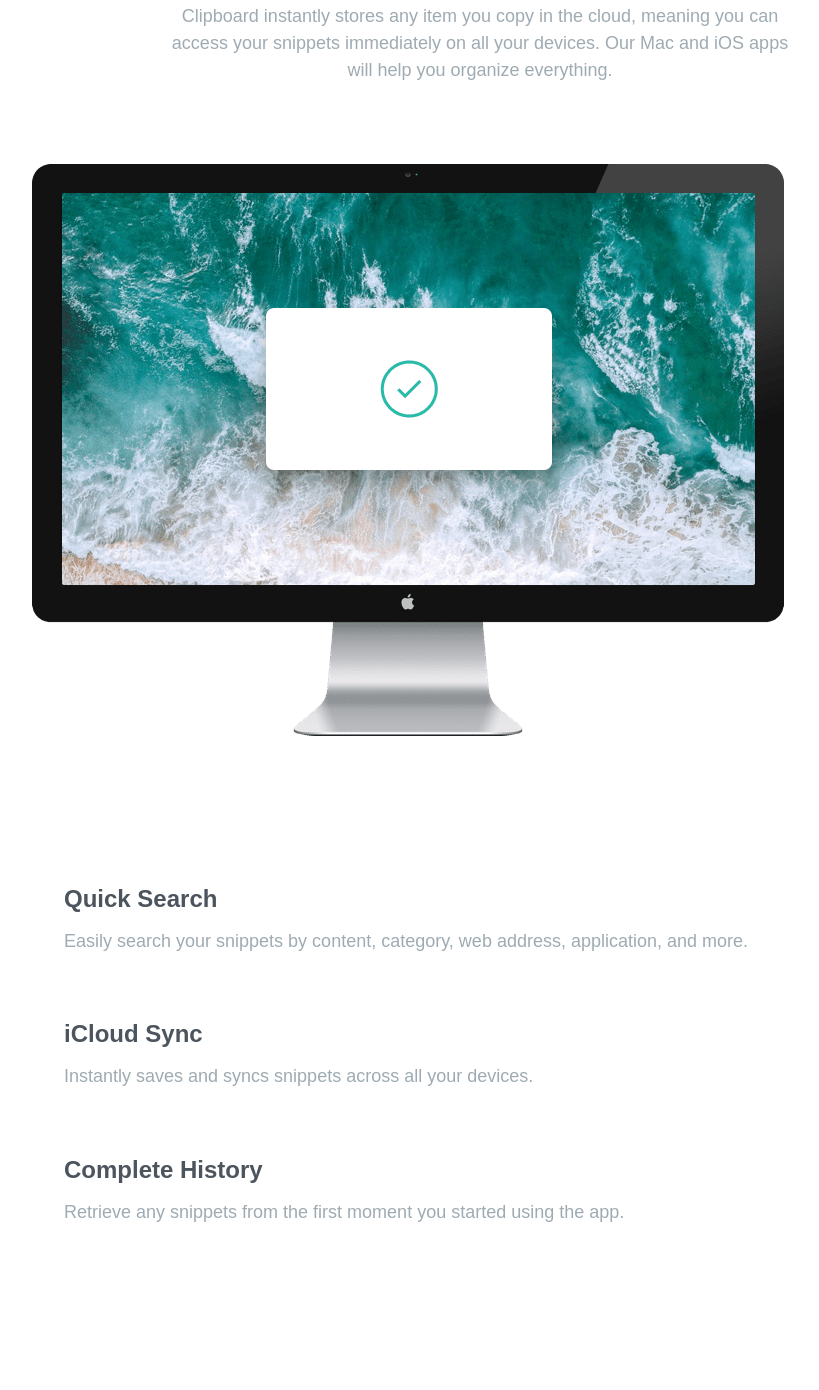
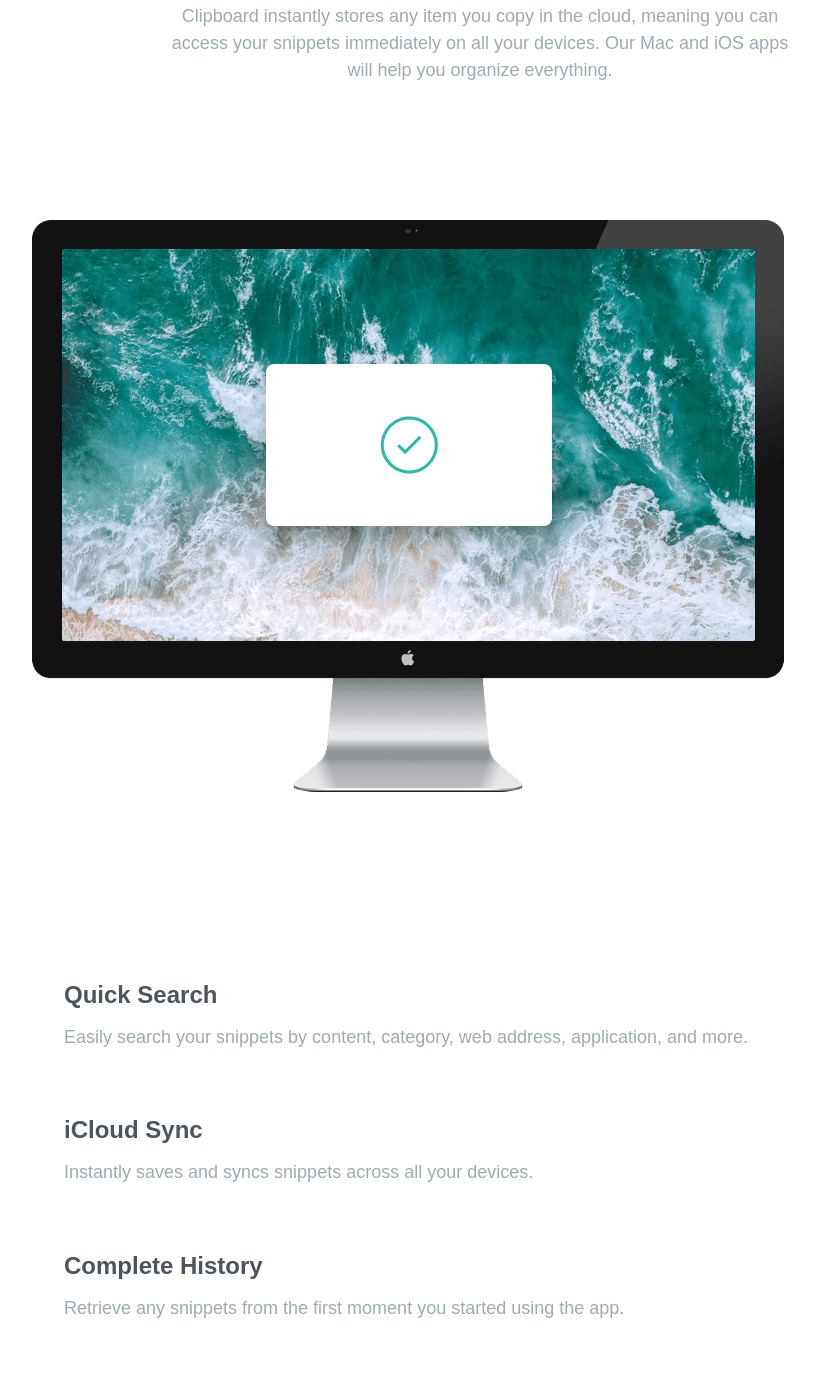
Before and after one commit to Arzu475/Clipboard-landingpage-challenge, a plain HTML site: page index.html in a window 1280 px wide. Shown: the part 691-2081 px from the top of the page, without its empty margins (160-979 px from the left). Drawn offline with Linux system fonts and the light colour scheme; a web font is replaced by a local one.

Commit message:
Update Commit

```diff
--- a/style.css
+++ b/style.css
@@ -130,6 +130,7 @@ body {
 }
 
 .description-computer figure {
+    margin-top: 3.5rem;
     margin-left: -2rem;
 }
 
@@ -141,7 +142,7 @@ body {
 .description-right-computer {
     display: flex;
     flex-direction: column;
-    padding-top: 3rem;
+    margin-top: 5.5rem;
 }
 
 .description-right-computer span {
@@ -254,7 +255,7 @@ body {
     display: flex;
     justify-content: center;
     align-items: center;
-    margin-bottom: 8rem;
+    margin-bottom: 11rem;
     flex-wrap: wrap;
 }
 
```
